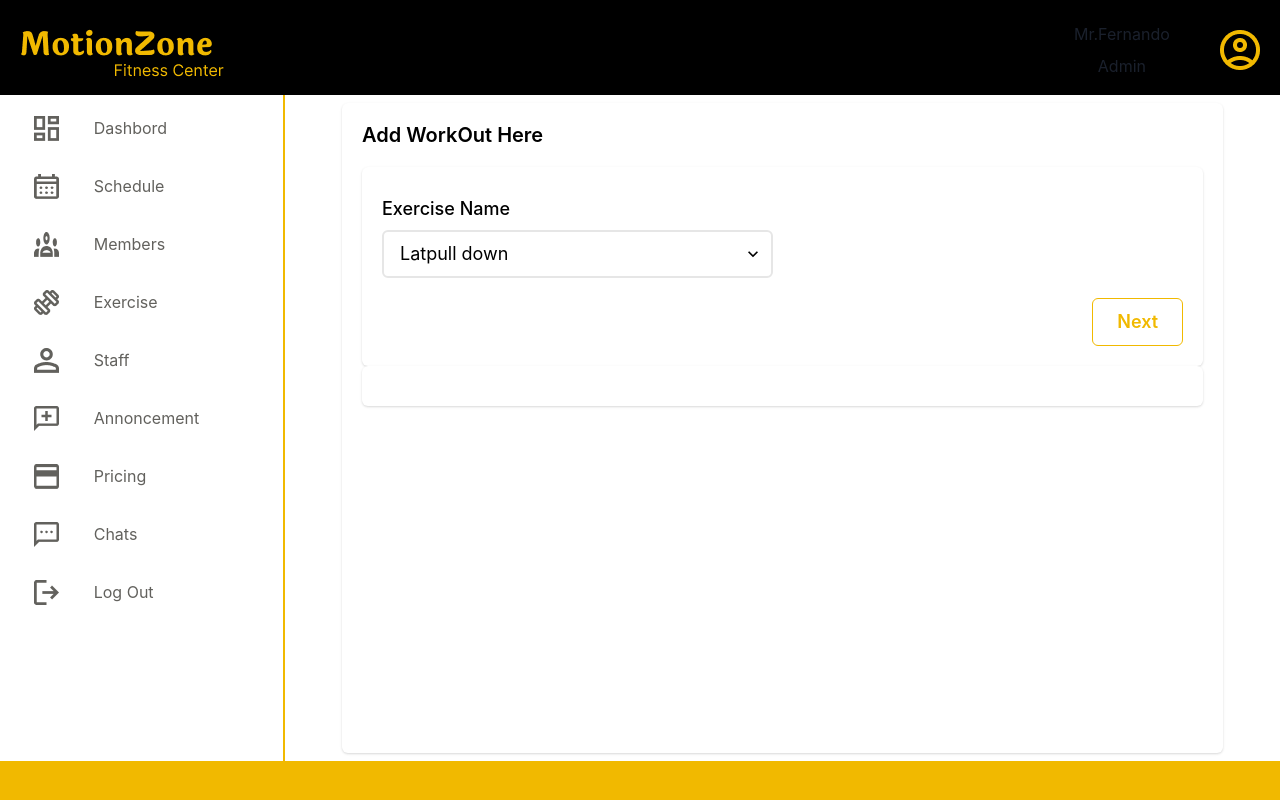
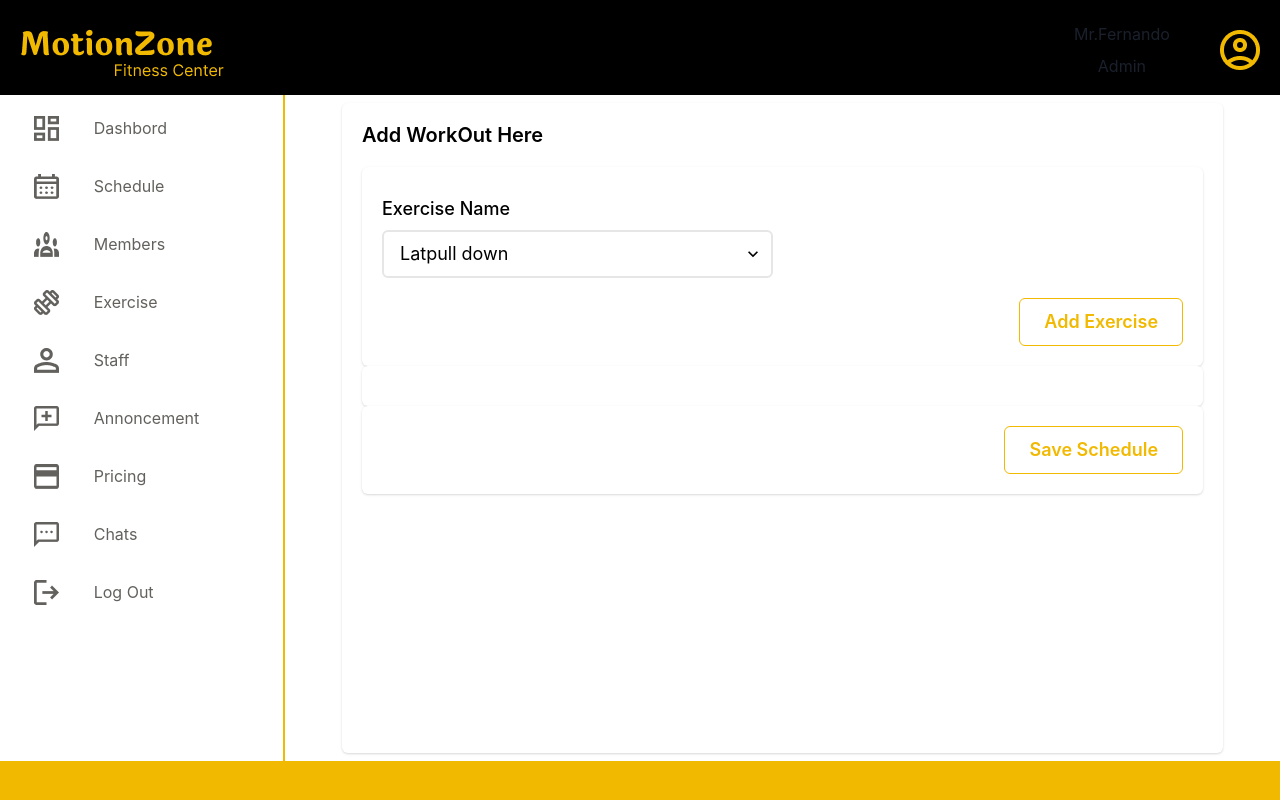
Before and after one commit to GymManagmentSystem/gym_admin_web_app, a React (Vite) app: page /app/schedule/addSchedule/addWorkout in a window 1280 px wide. Built offline with nearby package versions, Linux system fonts and the light colour scheme.

Commit message:
adding workout

```diff
--- a/src/components/ExerciseSetCard.tsx
+++ b/src/components/ExerciseSetCard.tsx
@@ -1,4 +1,4 @@
-import { Card, CardBody, HStack, Text } from "@chakra-ui/react";
+import { Button, Card, CardBody, HStack, Text } from "@chakra-ui/react";
 
 interface ExerciseDetails {
   exerciseName: string;
@@ -9,9 +9,13 @@ interface ExerciseDetails {
 
 interface Exercise {
   exercise: ExerciseDetails;
+  onDelete:(term:string)=>void
 }
 
-const ExerciseSetCard = ({ exercise }: Exercise) => {
+const ExerciseSetCard = ({ exercise,onDelete }: Exercise) => {
+
+  const responsiveButtonSize = { sm: "sm", md: "sm", lg: "md", xl: "lg" };
+
   return (
     <>
       <Card
@@ -23,21 +27,34 @@ const ExerciseSetCard = ({ exercise }: Exercise) => {
       >
         <CardBody>
           <HStack justifyContent={"space-evenly"}>
-            <HStack justifyContent={"flex-start"} width="30%">
-              <Text fontSize={{sm:"x-small",md:"medium",lg:"large"}} color="#000">{exercise.exerciseName}</Text>
+            <HStack justifyContent={"flex-start"} width="20%">
+              <Text fontSize={{sm:"xx-small",md:"medium",lg:"large"}} color="#000">{exercise.exerciseName}</Text>
             </HStack>
             <HStack justifyContent={"flex-start"} width="20%">
-              <Text fontSize={{sm:"x-small",md:"medium",lg:"large"}} color="#000">{`${exercise.duration} minutes`}</Text>
+              <Text fontSize={{sm:"xx-small",md:"medium",lg:"large"}} color="#000">{`${exercise.duration} minutes`}</Text>
             </HStack>
-            <HStack justifyContent={"flex-start"} width="20%">
-              <Text fontSize={{sm:"x-small",md:"medium",lg:"large"}} color="#000">
+            <HStack justifyContent={"flex-start"} width="15%">
+              <Text fontSize={{sm:"xx-small",md:"medium",lg:"large"}} color="#000">
                 {exercise.sets == 0 ? " - " : `${exercise.sets} sets`}
               </Text>
             </HStack>
             <HStack justifyContent={"flex-start"} width="30%">
-              <Text fontSize={{sm:"x-small",md:"medium",lg:"large"}} color="#000">
-                {exercise.reps?.length == 0 ? " - " : exercise.reps}
+              <Text fontSize={{sm:"xx-small",md:"medium",lg:"large"}} color="#000">
+                {exercise.reps?.length == 0 ? " - " : exercise.reps?.join(", ")}
               </Text>
+            </HStack>
+            <HStack justifyContent={"flex-start"} width="15%">
+              <Button
+              variant="ghost"
+              color="#F1B900"
+              borderColor="#F1B900"
+              fontSize={{sm:"xx-small",md:"medium",lg:"large"}}
+              size={responsiveButtonSize}
+              _hover={{  color: "red" }}
+              onClick={()=>onDelete(exercise.exerciseName)}
+              >
+                {"Delete"}
+              </Button>
             </HStack>
           </HStack>
         </CardBody>
--- a/src/pages/AddExercisePage.tsx
+++ b/src/pages/AddExercisePage.tsx
@@ -38,6 +38,7 @@ const exerciseSchema = z.object({
     message: "Exercise Description should have more than 03 characters",
   }),
   exerciseImageUrl: z.string().min(1, { message: "Enter an Image Url" }),
+  exerciseUnit: z.string().min(1, { message: "Select the Exercise Unit" }),
 });
 
 export type ExerciseFormData = z.infer<typeof exerciseSchema>;
@@ -197,11 +198,12 @@ const AddExercisePage = () => {
               formType="addForm"
             />
 
-            <TextArea
-              textInputTitle="Exercise Description"
-              name="exerciseDescription"
-              errors={errors.exerciseDescription}
+            <SelectFeild
+              textInputTitle="Exercise Unit"
+              name="exerciseUnit"
               register={register}
+              errors={errors.exerciseUnit}
+              selectArray={["Time","Reps"]}
               formType="addForm"
             />
 
@@ -211,6 +213,14 @@ const AddExercisePage = () => {
               register={register}
               errors={errors.exerciseImageUrl}
               inputType="string"
+              formType="addForm"
+            />
+
+            <TextArea
+              textInputTitle="Exercise Description"
+              name="exerciseDescription"
+              errors={errors.exerciseDescription}
+              register={register}
               formType="addForm"
             />
           </SimpleGrid>
--- a/src/pages/AddWorkOut.tsx
+++ b/src/pages/AddWorkOut.tsx
@@ -14,19 +14,16 @@ import {
 import TextInput from "../components/TextInput";
 import SelectFeild from "../components/Select";
 import { zodResolver } from "@hookform/resolvers/zod";
-import { useState } from "react";
+import {useState } from "react";
 import ExerciseSetCard from "../components/ExerciseSetCard";
-
-
 
 const workoutSchema = z.object({
   exerciseName: z.string().min(1, { message: "Should select an exercise" }),
-  exerciseRepitionUnit: z.string().optional(),
-  sets: z.number().optional(),
+  sets: z.number().nonnegative({message:"Sets must not be negative"}).optional(),
   reps: z
     .array(z.number().min(1, { message: "Reps must be greater than 0" }))
     .optional(),
-  duration: z.number().optional(),
+  duration: z.number().nonnegative({message:"Sets must not be negative"}).optional(),
 });
 
 export type WorkOutFormData = z.infer<typeof workoutSchema>;
@@ -92,10 +89,25 @@ const AddWorkOut = () => {
   }
 
   const onsubmitFormData = (data: WorkOutFormData) => {
-    console.log(data)
+    console.log("button is called");
+    console.log(data);
     setAddedExercisesList((prevState) => [...prevState, data]);
     reset({ sets: 0, reps: [], duration: 0 });
   };
+
+  const handleExericseDelete = (exerciseName: string) => {
+    setAddedExercisesList((prevList) =>
+      prevList.filter((exercise) => exercise.exerciseName !== exerciseName)
+    );
+  };
+
+  const onSubmitScheduleData=()=>{
+    const schedulePayLoad={
+      schedule:scheduleData,
+      exerciseList:addedExercisesList
+    }
+    console.log("schedule details",schedulePayLoad);
+  }
 
   return (
     <>
@@ -170,7 +182,8 @@ const AddWorkOut = () => {
                       />
                     ) : null}
 
-                    {setCount > 0 &&
+                    {selectedExerciseType == "reps" &&
+                      setCount > 0 &&
                       [...Array(setCount)].map((_, index) => (
                         <TextInput
                           key={`reps-${index}`} // Ensure unique keys
@@ -194,7 +207,7 @@ const AddWorkOut = () => {
                       _hover={{ backgroundColor: "#F1B900", color: "#fff" }}
                       type="submit"
                     >
-                      Next
+                      Add Exercise
                     </Button>
                   </HStack>
                 </form>
@@ -207,7 +220,39 @@ const AddWorkOut = () => {
               variant="elevated"
             >
               <CardBody width="100%">
-                {addedExercisesList?(addedExercisesList.map((exercise)=>(<ExerciseSetCard exercise={exercise} key={exercise.exerciseName}/>))):null}
+                {addedExercisesList
+                  ? addedExercisesList.map((exercise) => (
+                      <ExerciseSetCard
+                        exercise={exercise}
+                        key={exercise.exerciseName}
+                        onDelete={handleExericseDelete}
+                      />
+                    ))
+                  : null}
+              </CardBody>
+            </Card>
+            <Card
+              height="auto"
+              width="100%"
+              backgroundColor="#fff"
+              variant="elevated"
+            >
+              <CardBody width="100%">
+                <HStack justifyContent="flex-end">
+                <Button
+                  variant="outline"
+                  color="#F1B900"
+                  borderColor="#F1B900"
+                  padding={5}
+                  size={responsiveButtonSize}
+                  _hover={{ backgroundColor: "#F1B900", color: "#fff" }}
+                  onClick={onSubmitScheduleData}
+                >
+                  Save Schedule
+                </Button>
+
+                </HStack>
+
               </CardBody>
             </Card>
           </CardBody>
```
